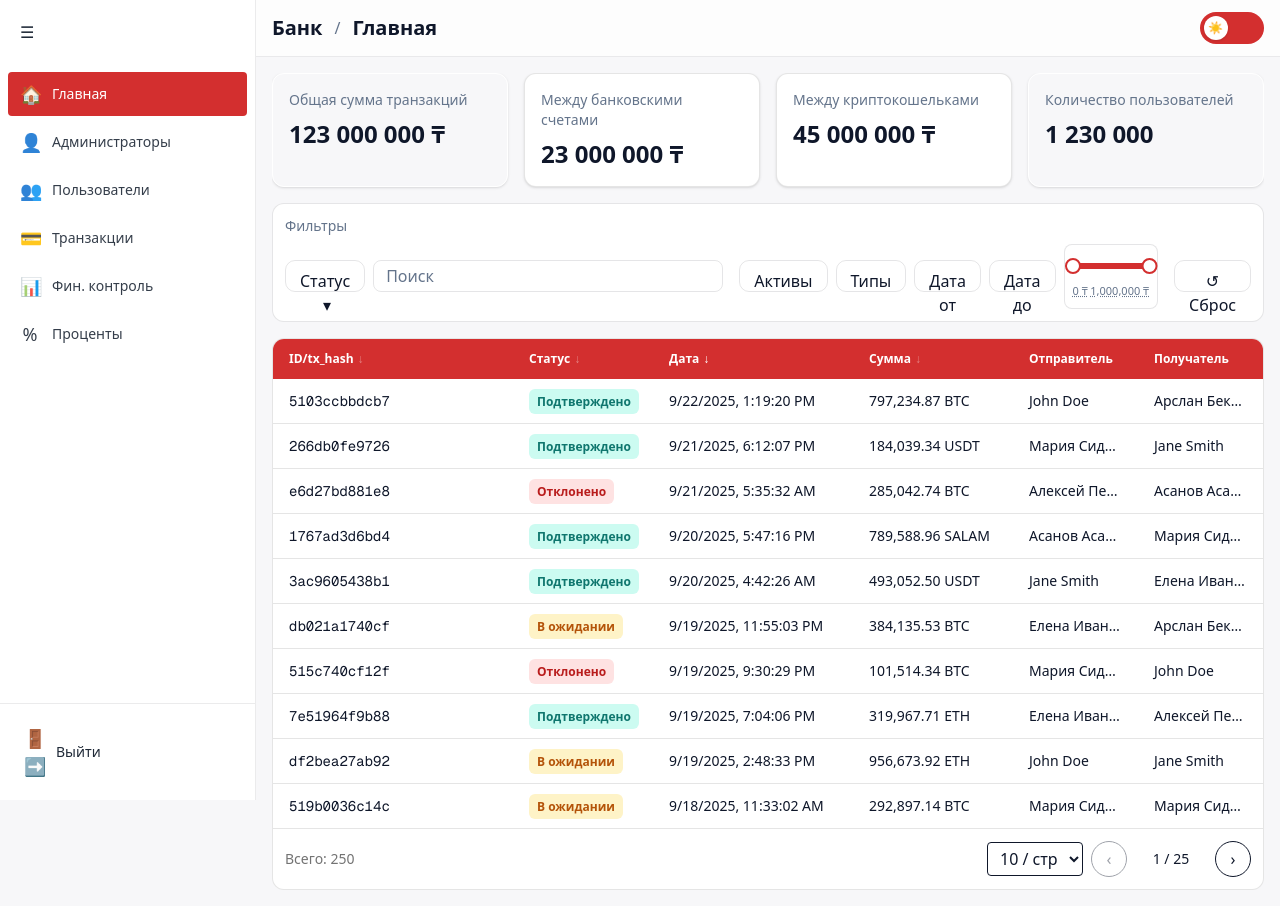
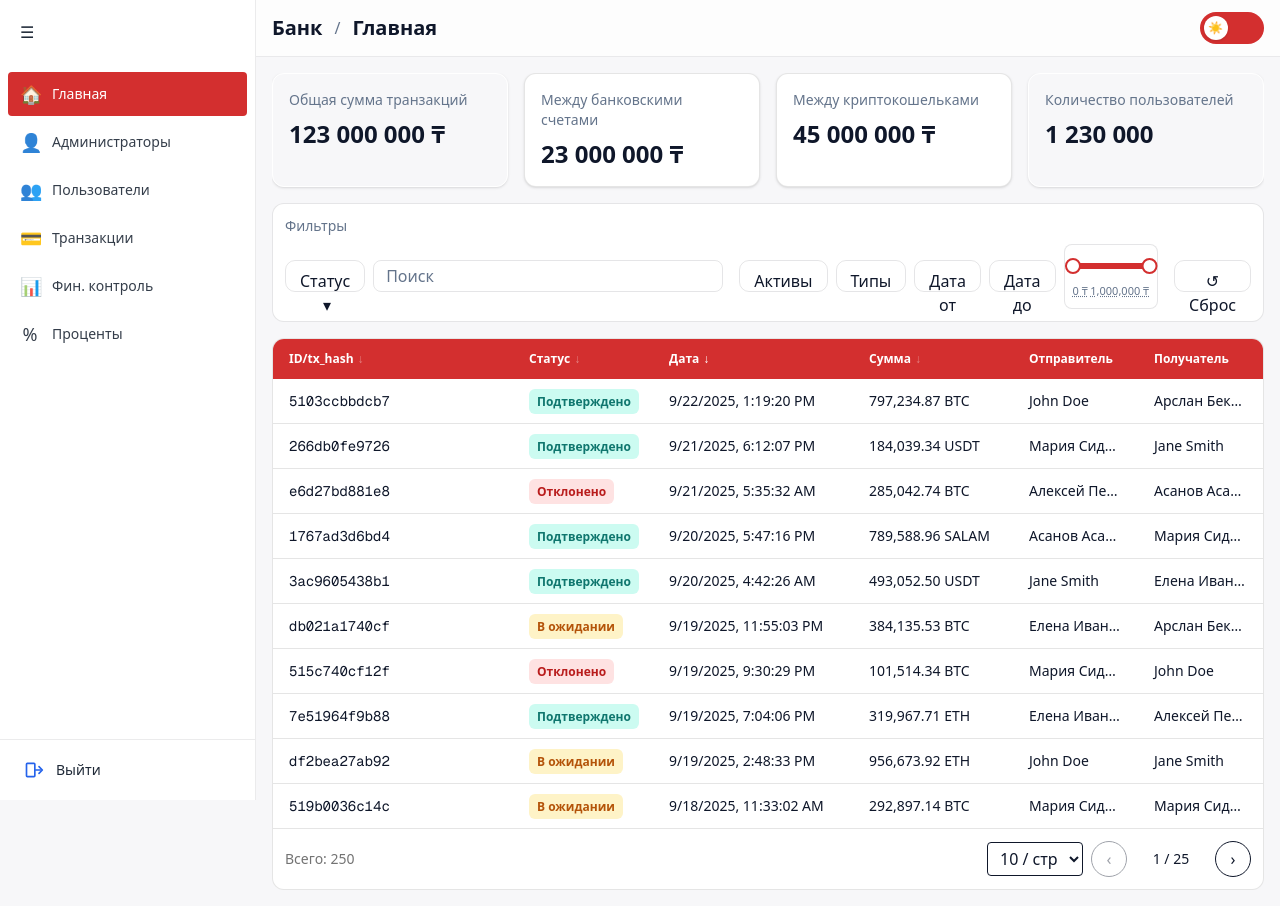
Before and after one commit to AlexeyIgnatev/crypto-bank-admin, a Next.js app: page / in a window 1280 px wide. Built offline with nearby package versions, Linux system fonts and the light colour scheme.

Commit message:
ui: replace logout icon with single blue door+arrow SVG and keep centering when collapsed\n\nCo-authored-by: openhands <openhands@all-hands.dev>

```diff
--- a/src/components/Sidebar.tsx
+++ b/src/components/Sidebar.tsx
@@ -70,7 +70,13 @@ export default function Sidebar() {
             router.replace('/login');
           }}
         >
-          <span className="text-lg w-5 text-center shrink-0">🚪➡️</span>
+          <span className="shrink-0 inline-flex items-center justify-center" style={{ color: "#2563eb" }} aria-hidden="true">
+            <svg className="w-5 h-5" viewBox="0 0 24 24" fill="none" stroke="currentColor" strokeWidth="2" strokeLinecap="round" strokeLinejoin="round">
+              <path d="M4 4h8a1 1 0 0 1 1 1v14a1 1 0 0 1-1 1H4a1 1 0 0 1-1-1V5a1 1 0 0 1 1-1z" />
+              <path d="M14 12h6" />
+              <path d="M18 8l4 4-4 4" />
+            </svg>
+          </span>
           {open && <span>Выйти</span>}
         </button>
       </div>
```
